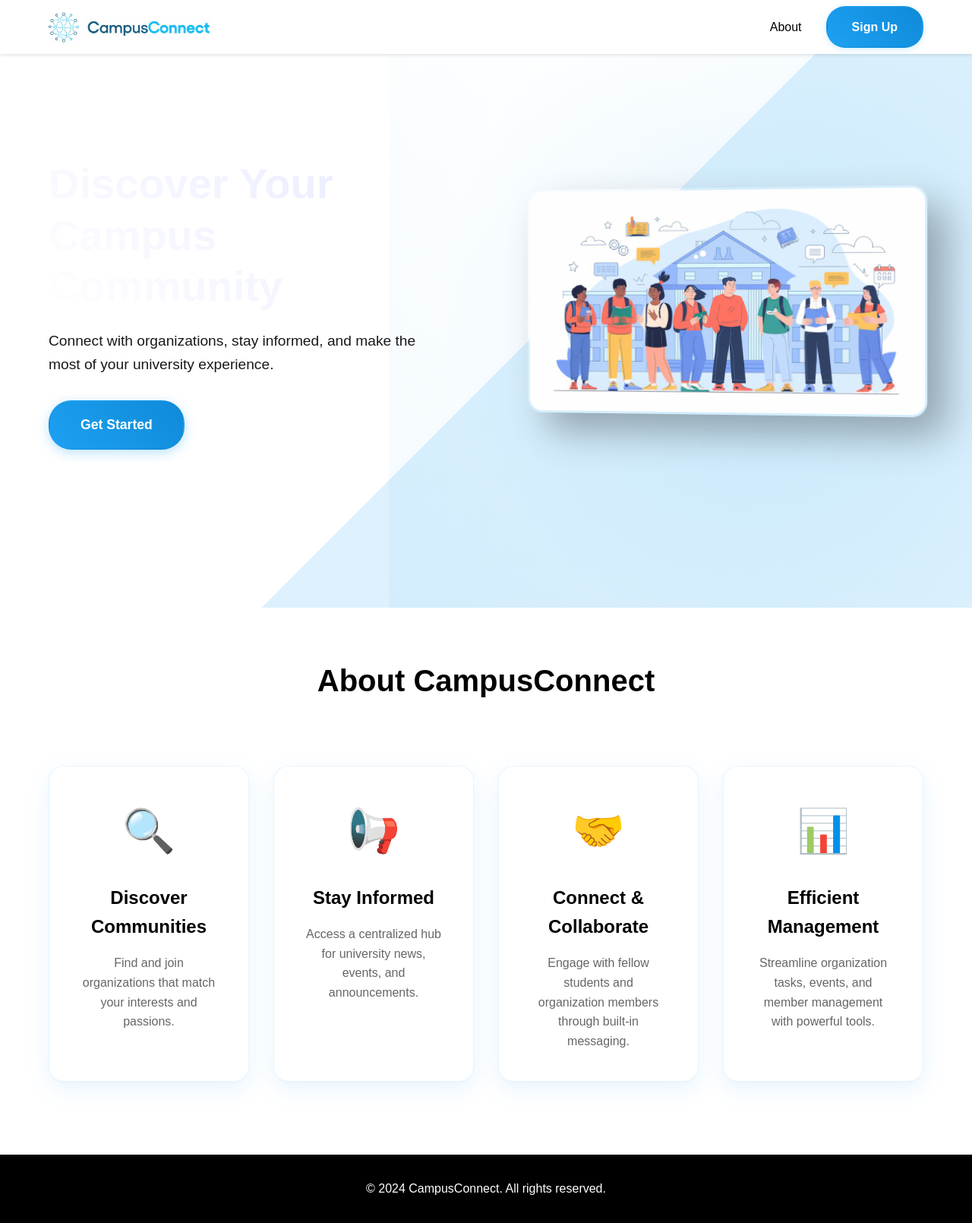
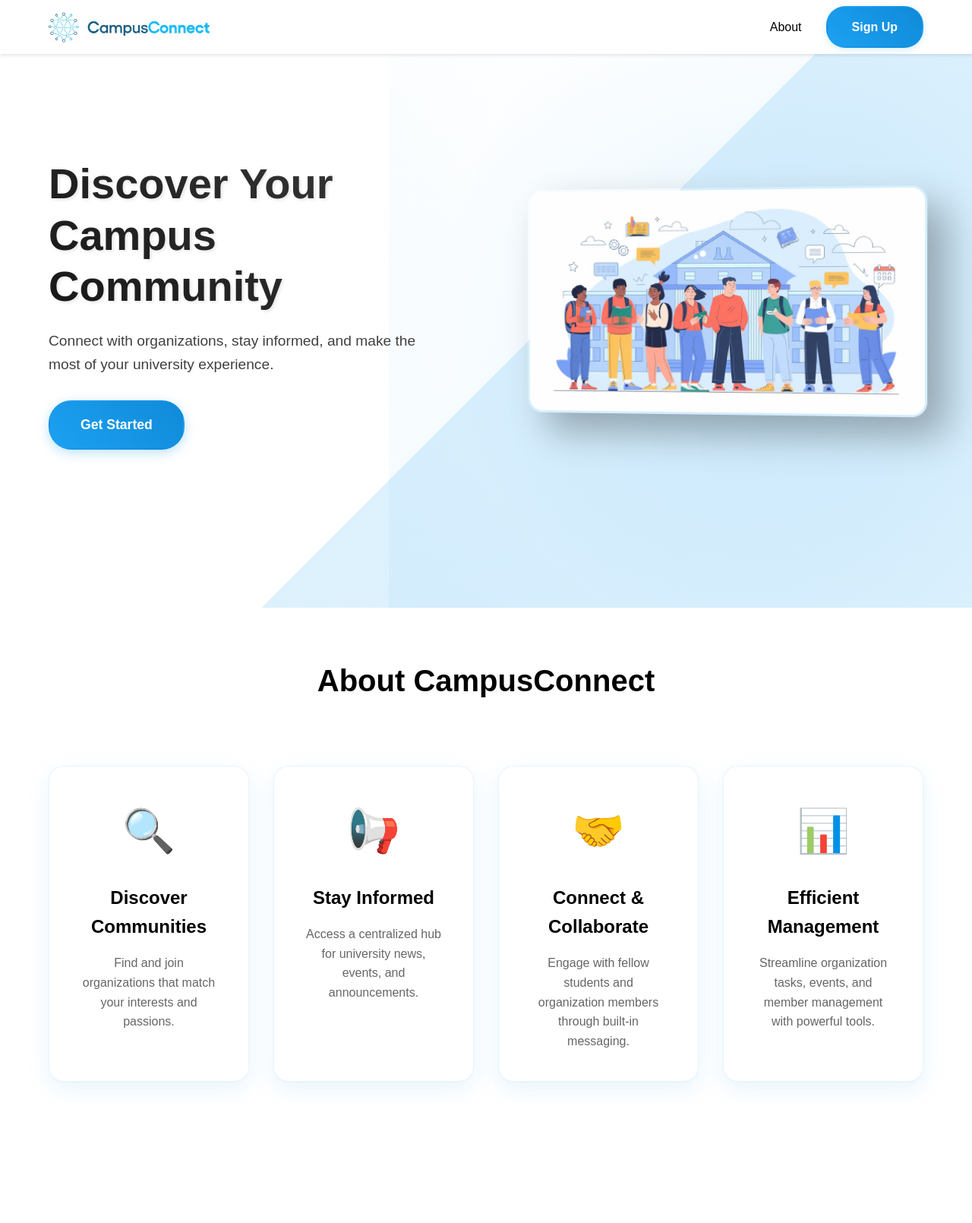
Before and after one commit to amga-d/CampusConnect, a PHP site: page /pages/landingpage.html in a window 1280 px wide. Shown: the whole page at 76% size. After the commit the page ends 1433 px from the top, so only its background shows below. Run offline with PHP 8.4, Linux system fonts and the light colour scheme.

Commit message:
stabel v1

```diff
--- a/assets/styles/landingpage.css
+++ b/assets/styles/landingpage.css
@@ -149,6 +149,7 @@ nav {
 .hero-text {
     flex: 1;
     padding-right: 4rem;
+
     position: relative;
     z-index: 2;
 }
@@ -163,16 +164,21 @@ nav {
     font-size: 3.5rem;
     line-height: 1.2;
     margin-bottom: 1.5rem;
-    background: linear-gradient(45deg, #fff, #e6e9ff);
+    color: var(--black);
+    font-weight: 800;
+    background: linear-gradient(45deg, #1a1a1a, #404040);
     -webkit-background-clip: text;
     -webkit-text-fill-color: transparent;
     background-clip: text;
+    text-shadow: 2px 2px 4px rgba(0, 0, 0, 0.1);
 }
 
 .hero-text p {
     font-size: 1.2rem;
     margin-bottom: 2rem;
-    opacity: 0.9;
+    color: #404040;
+    line-height: 1.6;
+    font-weight: 500;
 }
 
 .cta-button {
@@ -292,10 +298,7 @@ nav {
 }
 
 footer {
-    background-color: var(--black);
-    color: var(--white);
-    text-align: center;
-    padding: 2rem 0;
+    display: none;
 }
 
 /* Updated Custom cursor styles */
--- a/pages/landingpage.html
+++ b/pages/landingpage.html
@@ -63,12 +63,6 @@
         </section>
     </main>
 
-    <footer>
-        <div class="container">
-            <p>&copy; 2024 CampusConnect. All rights reserved.</p>
-        </div>
-    </footer>
-
     <div class="custom-cursor"></div>
     <div class="custom-cursor-dot"></div>
 
```
Also changed, not shown: assets/js/landingpage.js (renamed from assets/js/landing.js).
